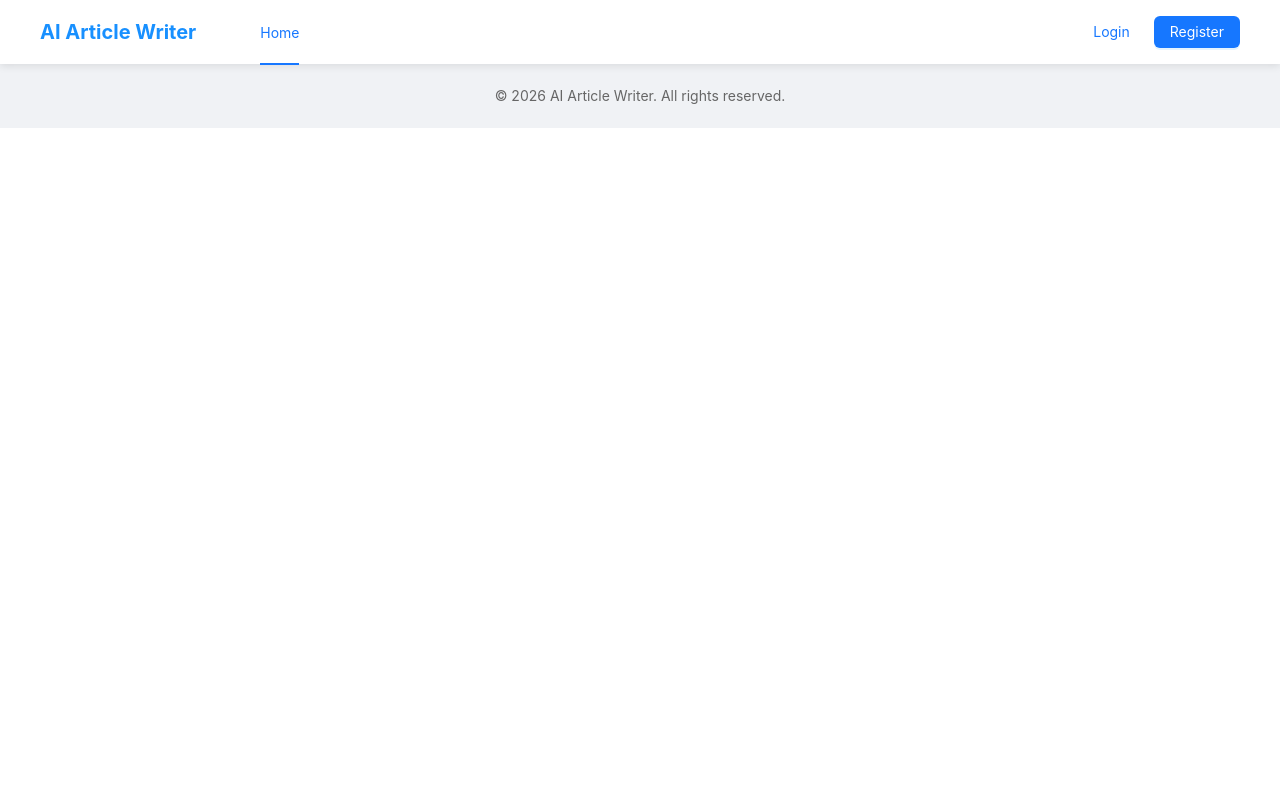
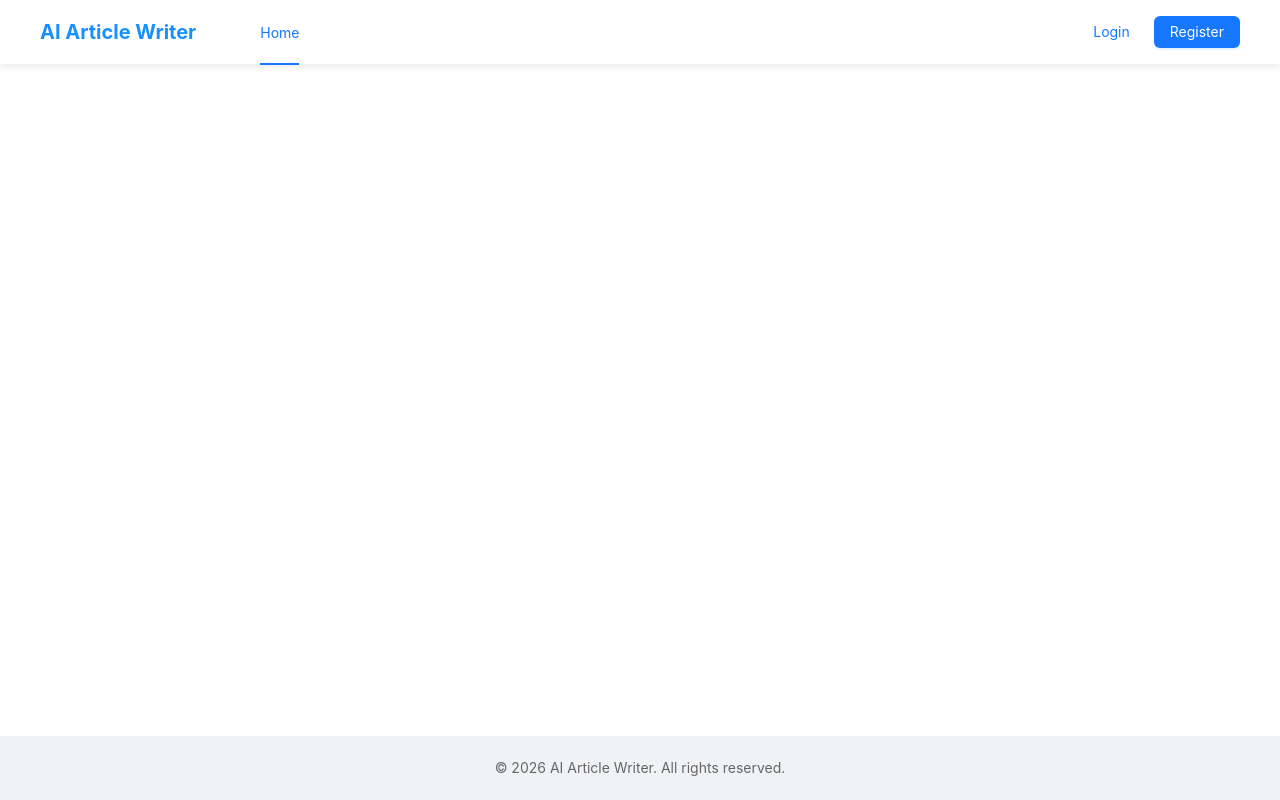
Before and after one commit to Aimer779/ai-article-writer, a Vue app in the folder frontend/: page /create in a window 1280 px wide. Built offline with nearby package versions, Linux system fonts and the light colour scheme; no server answers.

Commit message:
fix(layout): keep footer at bottom on short pages
Add min-height: 100vh to a-layout and flex: 1 to a-layout-content
so the footer sticks to the viewport bottom when page content is short.

```diff
--- a/frontend/src/layouts/BasicLayout.vue
+++ b/frontend/src/layouts/BasicLayout.vue
@@ -20,9 +20,11 @@ import GlobalFooter from '@/components/GlobalFooter.vue'
 <style scoped>
 .basic-layout {
   background: none;
+  min-height: 100vh;
 }
 
 .main-content {
+  flex: 1;
   width: 100%;
   padding: 0;
   background: none;
```
